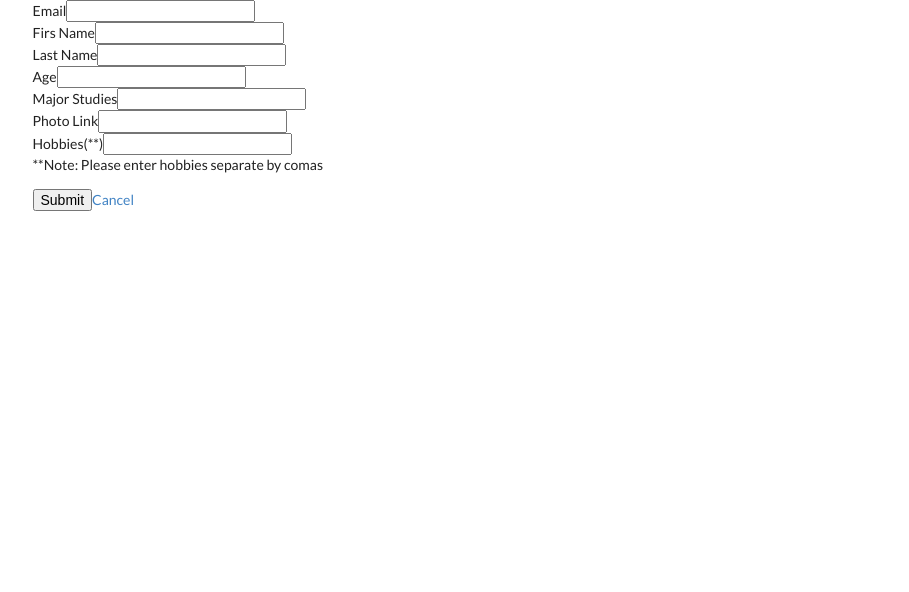
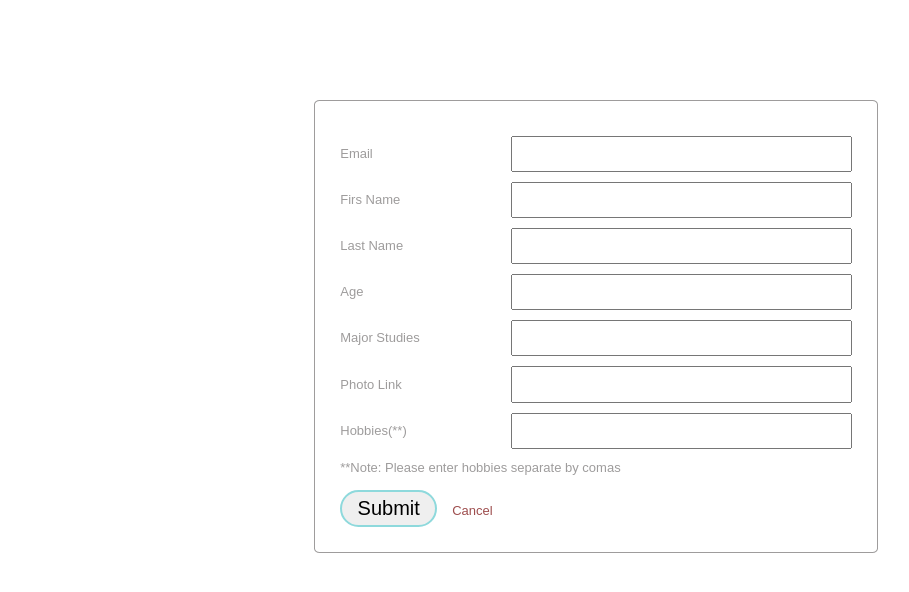
Before and after one commit to theRealSheng/students_react_express, a React (Create React App) app in the folder client/: page /create in a window 1280 px wide. Shown: the top 592 px of the page, without its empty margins (44-953 px from the left). Built offline with nearby package versions, Linux system fonts and the light colour scheme.

Commit message:
Add CSS styling

```diff
--- a/client/src/App.css
+++ b/client/src/App.css
@@ -1,37 +1,161 @@
-.App {
+body {
+  margin: 0;
+  padding: 0;
+  font-family: Arial, Helvetica, sans-serif;
+  text-transform: capitalize;
+}
+
+img {
+  width: 100%;
+  height: 200px;
+  object-fit: cover;
+}
+
+a,
+button {
+  color: black;
+  cursor: pointer;
+  text-decoration: none;
+}
+
+h1 {
+  text-align: center;
+  font-weight: 300;
+  color: black;
+  display: inline;
+  border: 3px solid #8ed9dc;
+  border-radius: 2em;
+  padding: 1% 3%;
+}
+
+h3 {
+  font-weight: 100;
+}
+
+ul {
+  padding-inline-start: 17px;
+  font-size: 15px;
+  line-height: 1;
+}
+
+.container {
+  margin-top: 100px;
+}
+
+.ui-card {
   text-align: center;
 }
 
-.App-logo {
-  animation: App-logo-spin infinite 20s linear;
-  height: 40vmin;
-}
-
-.App-header {
-  background-color: #282c34;
-  min-height: 100vh;
-  display: flex;
-  flex-direction: column;
-  align-items: center;
-  justify-content: center;
-  font-size: calc(10px + 2vmin);
-  color: white;
-}
-
-.App-link {
-  color: #61dafb;
-}
-
-@keyframes App-logo-spin {
-  from {
-    transform: rotate(0deg);
-  }
-  to {
-    transform: rotate(360deg);
-  }
+.card {
+  position: relative;
 }
 
 .card-container {
   display: grid;
-  grid-auto-columns: repeat(3, 1fr);
+  grid-template-columns: repeat(3, 1fr);
+  grid-gap: 4%;
+  margin: 4%;
 }
+
+.card-container>div {
+  border: 1px solid #9e9c9c;
+  border-radius: 1%;
+}
+
+.content {
+  padding: 5%;
+}
+
+.name {
+  margin-bottom: 5px;
+  font-size: 20px;
+}
+
+.meta {
+  color: #9e9c9c;
+}
+
+/* .circle {
+  position: absolute;
+  background-color: #8ed9dc;
+  border-radius: 50%;
+  padding: 36px;
+  right: 15px;
+  top: 164px;
+}
+
+.circle::before,
+.circle::after {
+  content: '';
+  position: absolute;
+  background-color: white;
+  height: 2px;
+  width: 28px;
+  top: 50%;
+  left: 50%;
+  transform: translate(-50%,-50%);
+}
+
+.circle::after {
+  transform: translate(-50%,-50%) rotate(90deg);
+} */
+
+form {
+  margin: 0 25%;
+  padding: 25px;
+  border: 1px solid #9e9c9c;
+  border-radius: 1%;
+}
+
+.field {
+  display: grid;
+  grid-template-columns: 1fr 2fr;
+  align-items: center;
+  margin: 10px 0;
+}
+
+.field>input {
+  padding: 8px;
+  font-size: 14px;
+}
+
+.note {
+  color: #9e9c9c;
+  font-size: 13px;
+  text-transform: initial;
+}
+
+.primary,
+.btn-primary {
+  border: 2px solid #8ed9dc;
+  border-radius: 2em;
+  font-size: 20px;
+  margin-right: 15px;
+  padding: 1% 3%;
+}
+
+.danger,
+.btn-danger {
+  color: #9e4e4e;
+  border: none;
+  font-size: inherit;
+  padding: 0;
+}
+
+.wrapper {
+  margin: 0 33%;
+}
+
+.btn-back {
+  display: block;
+  text-align: center;
+}
+
+.headline-wrapper {
+  text-align: center;
+  margin: 20px;
+}
+
+.btn-container {
+  margin-top: 25px;
+}
--- a/client/src/components/App.js
+++ b/client/src/components/App.js
@@ -1,13 +1,21 @@
+import './../../src/App.css';
 import React from 'react';
 import { BrowserRouter, Route, Switch } from 'react-router-dom';
 import { connect } from 'react-redux';
+import {
+  createStudent
+} from './../actions';
 
 import StudentList from './students/StudentList';
-import StudentCard from './students/StudentCard';
+import StudentAction from './students/StudentAction';
 import StudentCreate from './students/StudentCreate';
 import StudentEdit from './students/StudentEdit';
 
 class App extends React.Component {
+  state = {
+    studentList: [],
+    studentSelected: null
+  }
 
   render() {
     return (
@@ -15,10 +23,10 @@ class App extends React.Component {
         <BrowserRouter>
           <div>
             <Switch>
+              <Route path="/" exact component={StudentList} />
               <Route path="/student-edit" exact component={StudentEdit} />
-              <Route path="/student-detail" exact component={StudentCard} />
+              <Route path="/student-detail" exact component={StudentAction} />
               <Route path="/create" exact component={StudentCreate} />
-              <Route path="/" exact component={StudentList} />
             </Switch>
           </div>
         </BrowserRouter>
@@ -27,4 +35,4 @@ class App extends React.Component {
   }
 }
 
-export default connect()(App);
+export default App;
--- a/client/src/components/students/StudentCard.js
+++ b/client/src/components/students/StudentAction.js
@@ -3,7 +3,7 @@ import { connect } from 'react-redux';
 import { Link } from 'react-router-dom';
 import { deleteStudent, clearSelectedStudent } from '../../actions';
 
-class StudentCard extends React.Component {
+class StudentAction extends React.Component {
   onDeleteClick = () => {
     const { email } = this.props.student;
     this.props.deleteStudent(email);
@@ -24,17 +24,19 @@ class StudentCard extends React.Component {
     }
 
     return (
-      <div>
-        <Link to='/' className="btn">Return Main</Link>
-        <h1>Review Student</h1>
+      <div className="wrapper">
+        <Link to='/' className="btn btn-back"><h2> &#8592; Return Main</h2></Link>
+        <div className="headline-wrapper">
+          <h1>Review Student</h1>
+        </div>
         <div><img alt={student.firstName} src={student.photo} /></div>
         <h2>{student.firstName} {student.lastName}</h2>
         <h3>Birthday: {student.birthday}</h3>
         <h3>Hobbies: </h3>
         <ul>{hobbyList}</ul>
           <div className="btn-container">
-            <button onClick={this.onDeleteClick} className="btn">Delete</button>
-            <Link to="/student-edit">Edit</Link>
+            <Link className="primary" to="/student-edit">Edit</Link>
+            <button onClick={this.onDeleteClick} className="btn danger">Delete</button>
           </div>
       </div>
     );
@@ -47,4 +49,4 @@ const maptStateToprops = (state) => {
 
 export default connect(maptStateToprops, {
   deleteStudent, clearSelectedStudent
-})(StudentCard);
+})(StudentAction);
--- a/client/src/components/students/StudentCreate.js
+++ b/client/src/components/students/StudentCreate.js
@@ -38,7 +38,7 @@ class StudentCreate extends React.Component {
     const { handleSubmit } = this.props;
 
     return (
-      <div>
+      <div className="note">
         <form onSubmit={handleSubmit(this.onSubmit)}>
           <Field
             label="Email"
--- a/client/src/components/students/StudentEdit.js
+++ b/client/src/components/students/StudentEdit.js
@@ -49,7 +49,7 @@ class StudentEdit extends React.PureComponent {
       return <div>{this.props.history.push('/')}</div>;
     }
     return (
-      <div>
+      <div className="note">
         <form onSubmit={this.props.handleSubmit(this.onSubmit)}
           className="ui form error">
           <Field
--- a/client/src/components/students/StudentList.js
+++ b/client/src/components/students/StudentList.js
@@ -21,9 +21,9 @@ class StudentList extends React.Component {
     }
 
     return(
-      <div>
+      <div key={student.email}>
         <Link onClick={() => this.onClickSelect(student)} to={`/student-detail`}>
-          <div key={student.email} className="ui card">
+          <div className="note">
             <div className="image">
               <img src={student.photo} alt={student.name}/>
             </div>
--- a/client/src/index.css
+++ /dev/null
@@ -1,14 +0,0 @@
-body {
-  margin: 0;
-  padding: 0;
-  font-family: -apple-system, BlinkMacSystemFont, "Segoe UI", "Roboto", "Oxygen",
-    "Ubuntu", "Cantarell", "Fira Sans", "Droid Sans", "Helvetica Neue",
-    sans-serif;
-  -webkit-font-smoothing: antialiased;
-  -moz-osx-font-smoothing: grayscale;
-}
-
-code {
-  font-family: source-code-pro, Menlo, Monaco, Consolas, "Courier New",
-    monospace;
-}
```
Also changed, not shown: 1 other file (tests, documents, lock files or other folders).
